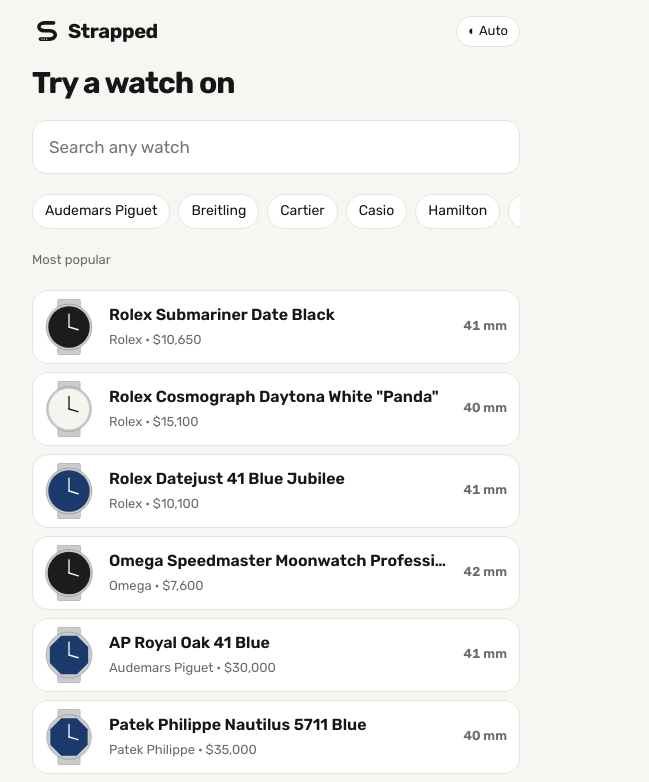
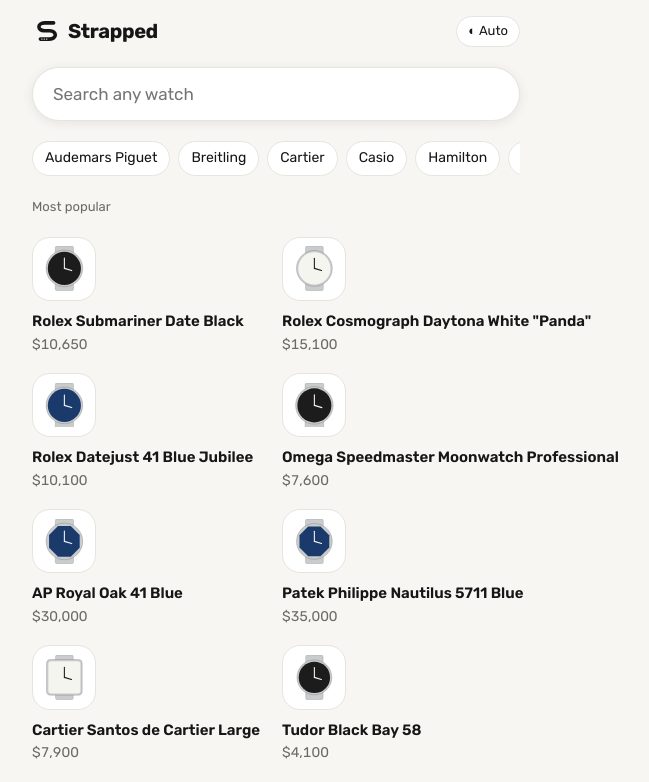
Before and after one commit to jinchatwist/strapped, a Next.js app: page / in a window 1280 px wide. Shown: the top 782 px of the page, without its empty margins (364-1013 px from the left). Built offline with nearby package versions, Linux system fonts and the light colour scheme.

Commit message:
Watch list as big picture cards with a round search bar
Co-Authored-By: Claude Opus 5.5 (1M context) <noreply@anthropic.com>
Claude-Session: https://claude.ai/code/session_01FCcQptyWZGkp7Jh6Mwns3Q

```diff
--- a/app/globals.css
+++ b/app/globals.css
@@ -71,13 +71,44 @@ h2 { font-size: 20px; margin: 0; letter-spacing: -0.02em; }
 
 .search {
   width: 100%;
-  padding: 14px 16px;
-  border-radius: 14px;
-  border: 1.5px solid var(--line);
+  padding: 14px 20px;
+  border-radius: 999px;
+  border: 1px solid var(--line);
   background: var(--card);
   font-size: 17px;
+  box-shadow: 0 2px 12px rgba(0, 0, 0, 0.08);
 }
 .search:focus { outline: none; border-color: var(--ink); }
+
+/* Big picture cards, two across: picture, name, price. */
+.cards { display: grid; grid-template-columns: repeat(2, minmax(0, 1fr)); gap: 18px 12px; }
+.wcard {
+  display: flex;
+  flex-direction: column;
+  gap: 2px;
+  text-align: left;
+  background: none;
+  border: 0;
+  padding: 0;
+  cursor: pointer;
+  min-width: 0;
+}
+.wcard-pic {
+  display: grid;
+  place-items: center;
+  aspect-ratio: 1;
+  border-radius: 18px;
+  background: var(--card);
+  border: 1px solid var(--line);
+  margin-bottom: 8px;
+  transition: transform 0.15s;
+}
+.wcard-pic svg { width: 72%; height: 72%; }
+.wcard:active .wcard-pic { transform: scale(0.97); }
+.wcard:focus-visible { outline: none; }
+.wcard:focus-visible .wcard-pic, .wcard:hover .wcard-pic { border-color: var(--ink); }
+.wcard-name { font-weight: 600; font-size: 15px; overflow: hidden; text-overflow: ellipsis; white-space: nowrap; }
+.wcard-price { font-size: 14px; color: var(--muted); font-variant-numeric: tabular-nums; }
 
 .chips { display: flex; gap: 8px; overflow-x: auto; padding-bottom: 2px; scrollbar-width: none; }
 .chips::-webkit-scrollbar { display: none; }
@@ -92,24 +123,6 @@ h2 { font-size: 20px; margin: 0; letter-spacing: -0.02em; }
 }
 .chip[aria-pressed="true"] { background: var(--ink); color: var(--bg); border-color: var(--ink); }
 
-.list { display: flex; flex-direction: column; gap: 8px; }
-.row {
-  display: grid;
-  grid-template-columns: 56px minmax(0, 1fr) auto;
-  gap: 12px;
-  align-items: center;
-  text-align: left;
-  width: 100%;
-  background: var(--card);
-  border: 1.5px solid var(--line);
-  border-radius: 16px;
-  padding: 8px 12px 8px 8px;
-  cursor: pointer;
-}
-.row:hover, .row:focus-visible { border-color: var(--ink); outline: none; }
-.row .name { font-weight: 600; overflow: hidden; text-overflow: ellipsis; white-space: nowrap; }
-.row .meta { font-size: 13px; color: var(--muted); }
-.mm { font-size: 13px; font-weight: 600; font-variant-numeric: tabular-nums; color: var(--muted); }
 .count { font-size: 13px; color: var(--muted); }
 
 .lookup {
--- a/app/page.tsx
+++ b/app/page.tsx
@@ -153,15 +153,6 @@ export default function Home() {
 
       {step === "pick" && (
         <>
-          <h1>Try a watch on</h1>
-          {wrist && (
-            <div className="saved">
-              {/* eslint-disable-next-line @next/next/no-img-element */}
-              <img src={wrist.preview} alt="Your saved wrist photo" />
-              <span>Using your wrist photo</span>
-              <button className="link" onClick={() => { setWatch(null); setStep("photos"); }}>Change</button>
-            </div>
-          )}
           <input
             id="search"
             className="search"
@@ -171,6 +162,14 @@ export default function Home() {
             onChange={(e) => setQuery(e.target.value)}
             autoComplete="off"
           />
+          {wrist && (
+            <div className="saved">
+              {/* eslint-disable-next-line @next/next/no-img-element */}
+              <img src={wrist.preview} alt="Your saved wrist photo" />
+              <span>Using your wrist photo</span>
+              <button className="link" onClick={() => { setWatch(null); setStep("photos"); }}>Change</button>
+            </div>
+          )}
           <div className="chips" role="group" aria-label="Brands">
             {BRANDS.map((b) => (
               <button key={b} className="chip" aria-pressed={brand === b} onClick={() => setBrand(brand === b ? null : b)}>
@@ -181,17 +180,15 @@ export default function Home() {
           <span className="count">
             {browsing ? "Most popular" : `${results.length} ${results.length === 1 ? "watch" : "watches"}`}
           </span>
-          <div className="list">
+          <div className="cards">
             {shown.map((w) => (
-              <button key={w.id} className="row" onClick={() => pick(w)}>
-                <WatchFace watch={w} size={56} />
-                <span style={{ minWidth: 0 }}>
-                  <span className="name" style={{ display: "block" }}>{w.model}</span>
-                  <span className="meta">{w.brand}{w.priceUsd > 0 ? ` · ${formatPrice(w.priceUsd)}` : ""}</span>
-                </span>
-                <span className="mm">{w.caseMm} mm</span>
+              <button key={w.id} className="wcard" onClick={() => pick(w)}>
+                <span className="wcard-pic"><WatchFace watch={w} size={120} /></span>
+                <span className="wcard-name">{w.model}</span>
+                <span className="wcard-price">{w.priceUsd > 0 ? formatPrice(w.priceUsd) : w.brand}</span>
               </button>
             ))}
+          </div>
           {query.trim().length > 1 && (
             <button className="lookup" onClick={lookup} disabled={lookingUp}>
               <strong>{lookingUp ? "Looking it up…" : `Not here? Look up “${query.trim()}”`}</strong>
@@ -199,7 +196,6 @@ export default function Home() {
             </button>
           )}
           {error && <p className="error">{error}</p>}
-          </div>
         </>
       )}
 
```
Lines whose indentation alone changed are shown as unchanged.
